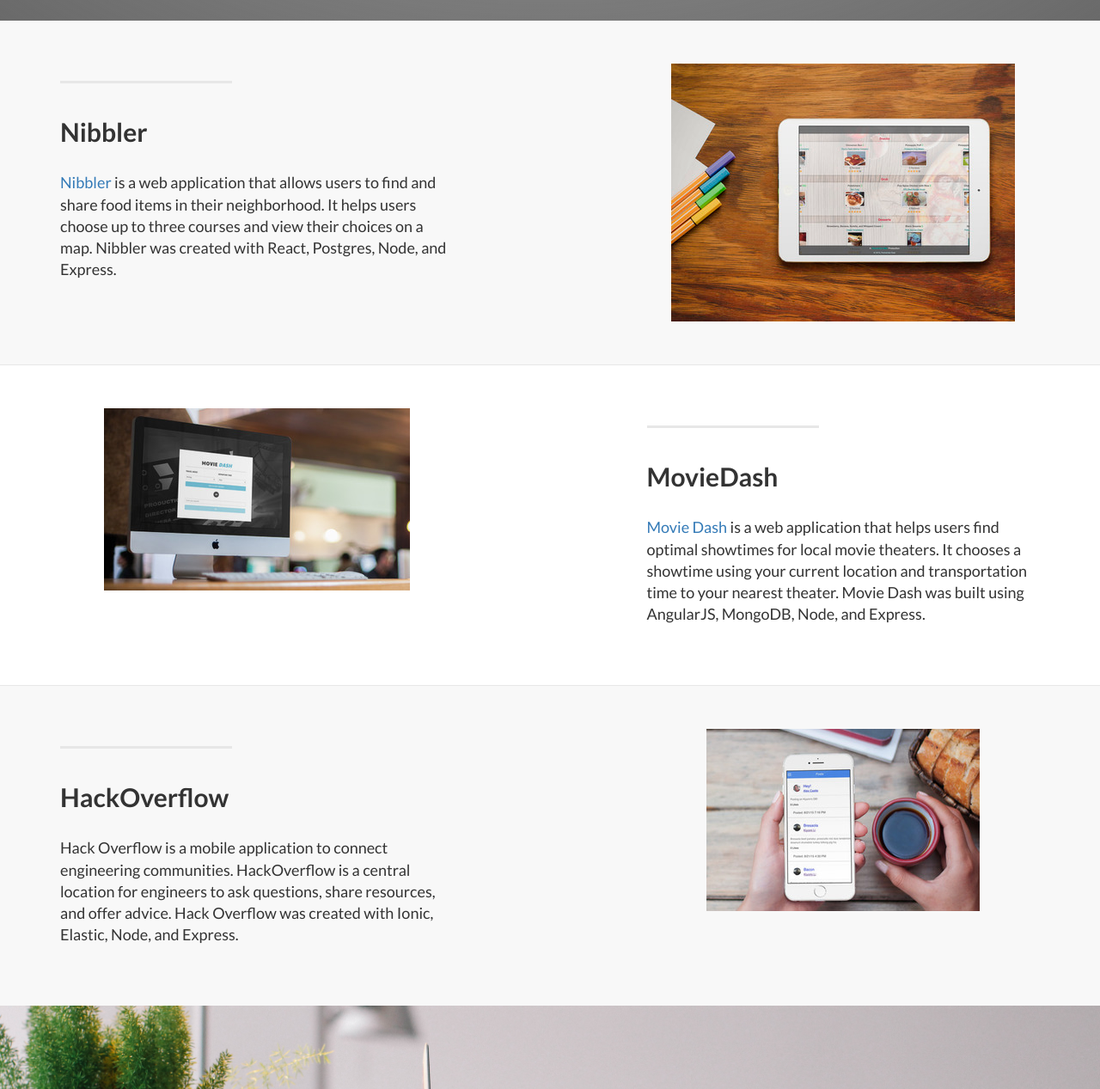
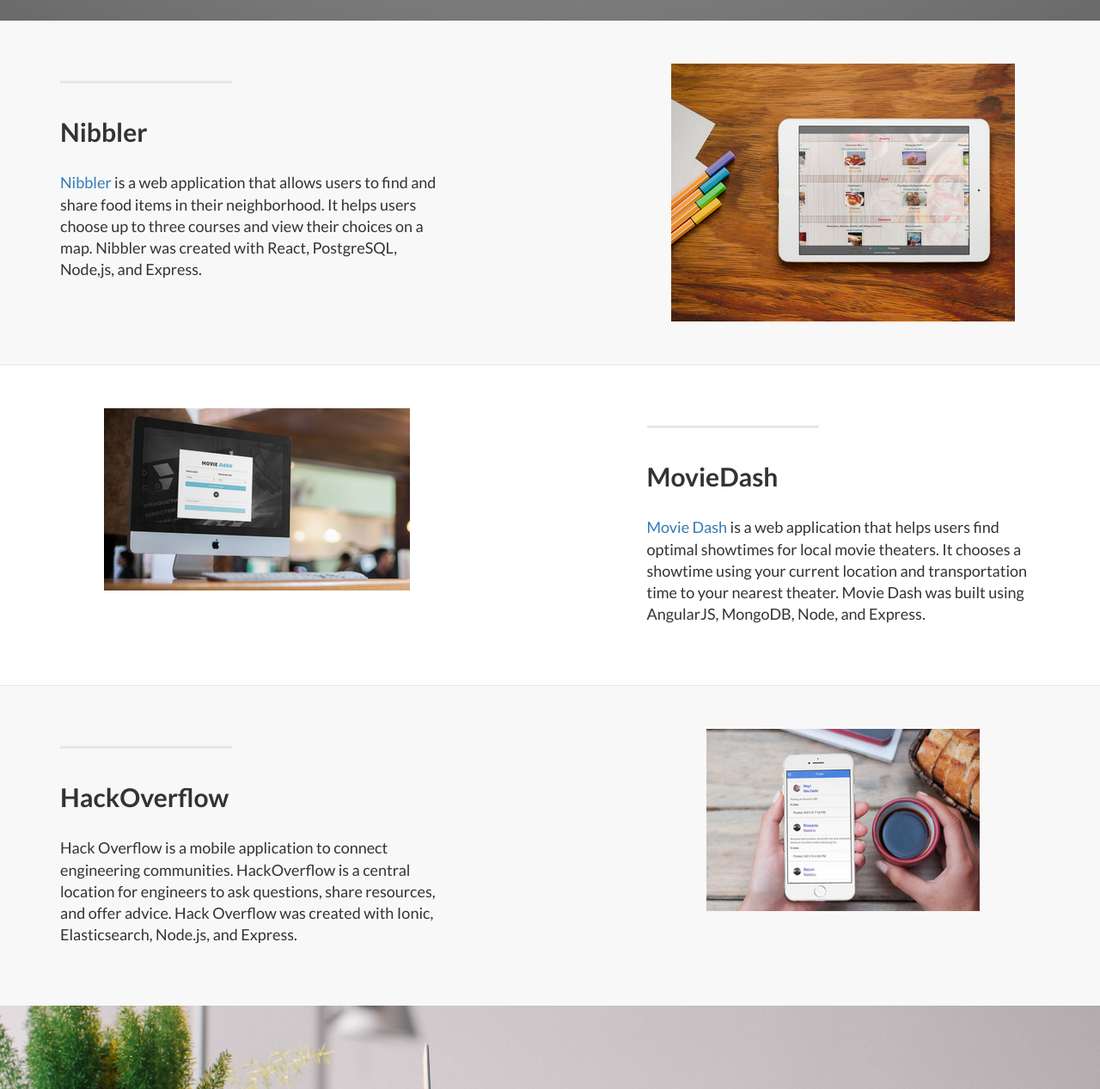
Before and after one commit to kshiraiw/kshiraiw.github.io, a plain HTML site: page index.html in a window 1280 px wide. Shown: the part 753-2020 px from the top of the page at 86% size. Drawn offline with Linux system fonts and the light colour scheme; grey boxes are pictures that could not be loaded.

Commit message:
Fix typos

```diff
--- a/index.html
+++ b/index.html
@@ -108,7 +108,7 @@
                     <hr class="section-heading-spacer">
                     <div class="clearfix"></div>
                     <h2 class="section-heading">Nibbler</h2>
-                    <p class="lead"><a target="_blank" href="http://nibbler.herokuapp.com">Nibbler</a> is a web application that allows users to find and share food items in their neighborhood. It helps users choose up to three courses and view their choices on a map. Nibbler was created with React, Postgres, Node, and Express.</p>
+                    <p class="lead"><a target="_blank" href="http://nibbler.herokuapp.com">Nibbler</a> is a web application that allows users to find and share food items in their neighborhood. It helps users choose up to three courses and view their choices on a map. Nibbler was created with React, PostgreSQL, Node,js, and Express.</p>
                 </div>
                 <div class="col-lg-5 col-lg-offset-2 col-sm-6 ">
                     <img class="img-responsive center-block" src="img/placeit.jpg" alt="">
@@ -153,7 +153,7 @@
                     <hr class="section-heading-spacer">
                     <div class="clearfix"></div>
                     <h2 class="section-heading">HackOverflow</h2>
-                    <p class="lead">Hack Overflow is a mobile application to connect engineering communities. HackOverflow is a central location for engineers to ask questions, share resources, and offer advice. Hack Overflow was created with Ionic, Elastic, Node, and Express.</p>
+                    <p class="lead">Hack Overflow is a mobile application to connect engineering communities. HackOverflow is a central location for engineers to ask questions, share resources, and offer advice. Hack Overflow was created with Ionic, Elasticsearch, Node.js, and Express.</p>
                 </div>
                 <div class="col-lg-5 col-lg-offset-2 col-sm-6">
                     <img class="img-responsive center-block" src="img/hack.png" alt="">
```
